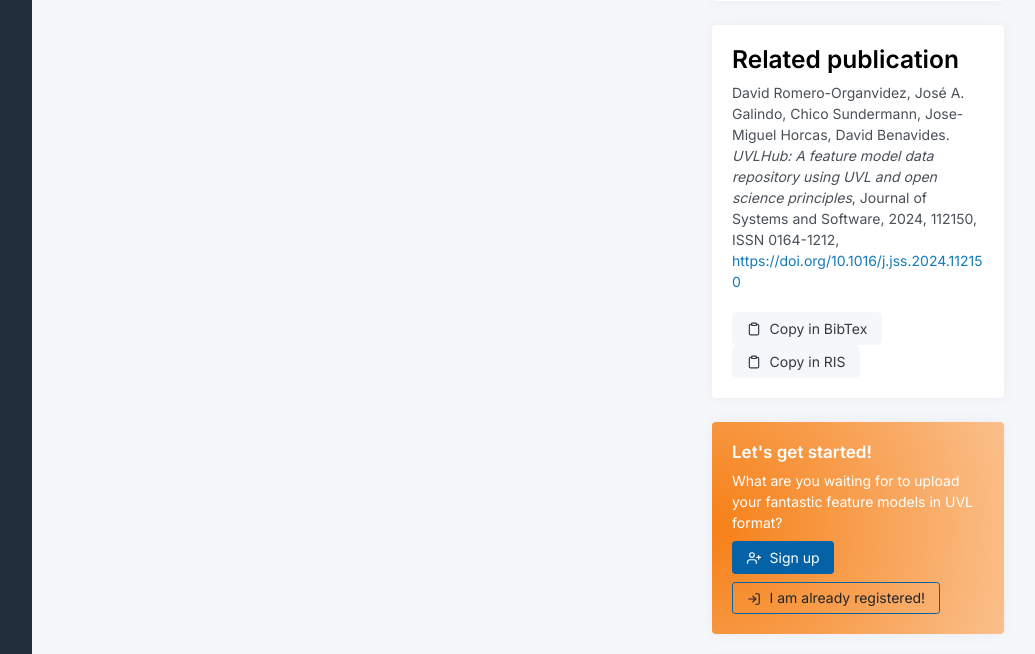
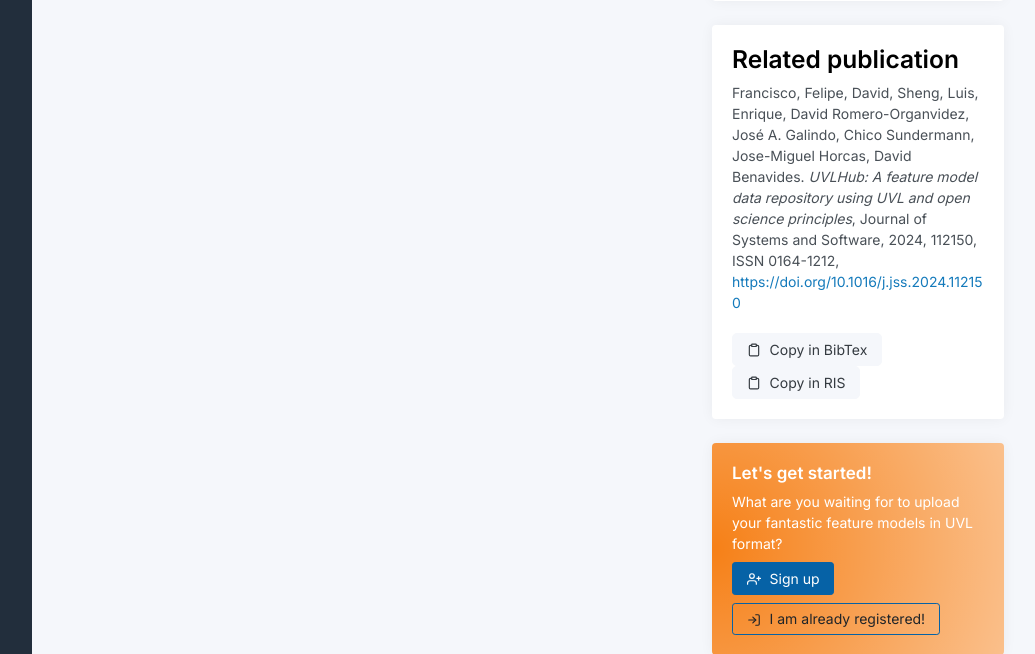
Before and after one commit to berenjena-hub/berenjena-hub, a Flask app: page / in a window 1280 px wide. Shown: the part 480-1134 px from the top of the page, without its empty margins (228-1263 px from the left). Run offline with Flask 3, Linux system fonts and the light colour scheme; data that the repository does not hold is empty; parts of the project's set-up code (start-up, migrations or seed data) failed here and were passed over; some libraries are stand-ins or nearby versions.

Commit message:
feat(releted publication):añadir los nombre del equipo #145

```diff
--- a/app/modules/public/templates/public/index.html
+++ b/app/modules/public/templates/public/index.html
@@ -197,7 +197,7 @@
 
                             <h2> <b>Related publication</b> </h2>
 
-                            David Romero-Organvidez, José A. Galindo, Chico Sundermann, Jose-Miguel Horcas, David Benavides.
+                            Francisco, Felipe, David, Sheng, Luis, Enrique, David Romero-Organvidez, José A. Galindo, Chico Sundermann, Jose-Miguel Horcas, David Benavides.
                             <i>UVLHub: A feature model data repository using UVL and open science principles</i>,
                             Journal of Systems and Software,
                             2024,
```
